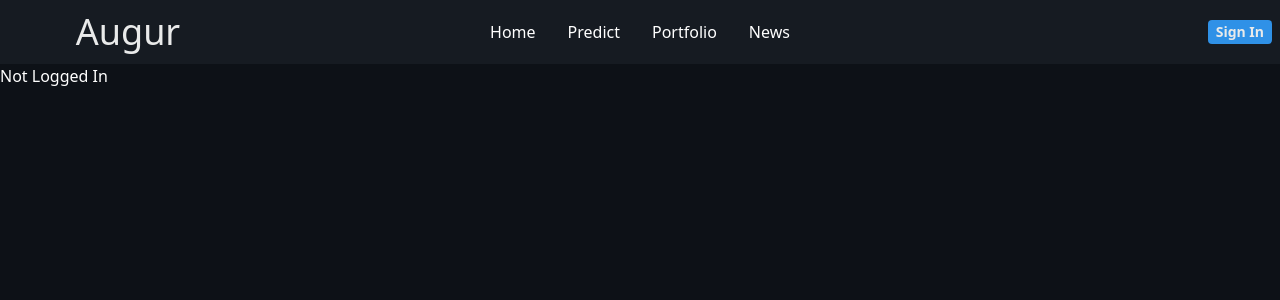
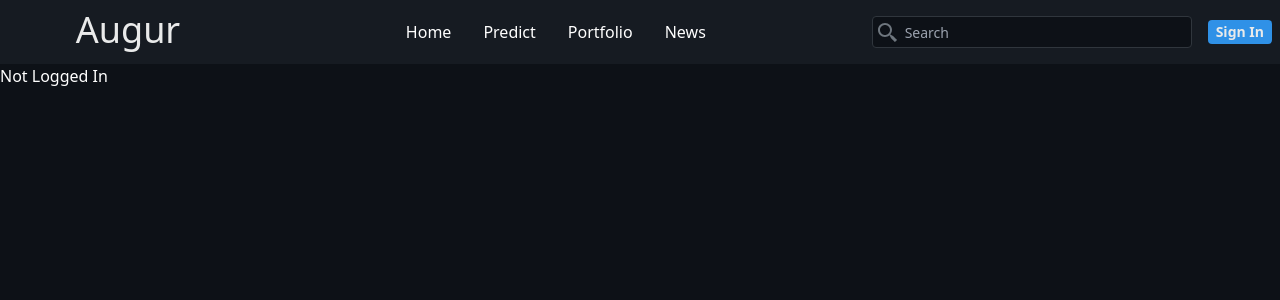
Before and after one commit to JakeK456/Augur-Predict, a Next.js app: page / in a window 1280 px wide. Shown: the top 300 px of the page. Built offline with nearby package versions, Linux system fonts and the light colour scheme; no server answers.

Commit message:
added profile search

```diff
--- a/components/account/NavbarAvatar.js
+++ b/components/account/NavbarAvatar.js
@@ -1,8 +1,7 @@
 import Image from "next/image";
-import { useState, useRef, useEffect } from "react";
+import { useState, useRef } from "react";
 import AccountMenu from "./AccountMenu";
 import useOutsideClick from "../../hooks/useOutsideClick";
-import defaultProfilePic from "../../public/default_profile_picture.png";
 import { useSession } from "next-auth/react";
 import { useProfileProvider } from "hooks/ProfileProvider";
 
--- a/components/header/AccountNav.js
+++ b/components/header/AccountNav.js
@@ -9,7 +9,7 @@ export default function AccountNav() {
     return <></>;
   }
   return (
-    <div className="basis-1/5 flex justify-end">
+    <div className="shrink-0 flex justify-end">
       {session ? <NavbarAvatar /> : <AccountNavSignInButton />}
     </div>
   );
--- a/components/header/Header.js
+++ b/components/header/Header.js
@@ -2,13 +2,15 @@ import AccountNav from "./AccountNav";
 import HamburgerIcon from "./hamburger/HamburgerIcon";
 import LandMark from "./LandMark";
 import MainNav from "./MainNav";
+import SearchBar from "./SearchBar";
 
 export default function Header() {
   return (
-    <div className="flex flex-row h-16 bg-dark-surface">
-      <HamburgerIcon />
+    <div className="flex flex-row h-16 bg-dark-surface justify-between">
+      {/* <HamburgerIcon /> */}
       <LandMark />
       <MainNav />
+      <SearchBar />
       <AccountNav />
     </div>
   );
--- a/components/header/LandMark.js
+++ b/components/header/LandMark.js
@@ -2,7 +2,7 @@ import Link from "next/link";
 
 export default function LandMark() {
   return (
-    <div className="basis-3/5 flex items-center justify-center md:justify-self-start md:basis-1/5 text-dark-theme-6 text-4xl">
+    <div className="items-center justify-center justify-self-start flex basis-1/5 text-dark-theme-6 text-3xl md:text-4xl px-2 pb-1">
       <Link href="/">Augur</Link>
     </div>
   );
--- a/components/header/MainNav.js
+++ b/components/header/MainNav.js
@@ -2,8 +2,8 @@ import Link from "next/link";
 
 export default function MainNav() {
   return (
-    <nav className="hidden md:block m-auto basis-3/5">
-      <ul className="flex justify-center content-center">
+    <nav className="hidden md:block m-auto basis-1/5">
+      <ul className="flex justify-start content-center">
         <li className="m-4">
           <Link href="/" className="text-dark-theme-3">
             Home
--- /dev/null
+++ b/components/header/SearchBar.js
@@ -0,0 +1,50 @@
+import { useState, useRef } from "react";
+import useOutsideClick from "../../hooks/useOutsideClick";
+import SearchResults from "./SearchResults";
+import { BiSearchAlt2 } from "react-icons/bi";
+
+export default function SearchBar() {
+  const ref = useRef();
+  const [search, setSearch] = useState("");
+  const [profiles, setProfiles] = useState([]);
+  const [isOpen, setIsOpen] = useState(false);
+
+  useOutsideClick(ref, () => {
+    if (isOpen) {
+      setIsOpen(false);
+    }
+  });
+
+  const handleSearchChange = async (event) => {
+    event.preventDefault();
+    setSearch(event.target.value);
+    if (event.target.value !== "") {
+      const res = await fetch(`api/search?search=${event.target.value}`);
+      const { resProfiles } = await res.json();
+      setProfiles(resProfiles);
+      setIsOpen(true);
+    } else {
+      setProfiles([]);
+      setIsOpen(false);
+    }
+  };
+  return (
+    <div ref={ref} className="relative grow shrink py-4 mx-2 md:mx-4 max-w-xs">
+      <BiSearchAlt2 className="absolute bottom-[19px] left-1 h-6 w-6 text-dark-bg-text-2" />
+      <input
+        className="h-8 pl-8 w-full pr-2 text-sm rounded caret-dark-bg-text-1 text-dark-bg-text-1 bg-dark-bg border border-dark-bg-border"
+        id="search"
+        type="text"
+        placeholder="Search"
+        autoComplete="off"
+        value={search}
+        onChange={handleSearchChange}
+      />
+      <SearchResults
+        profiles={profiles}
+        isOpen={isOpen}
+        setIsOpen={setIsOpen}
+      />
+    </div>
+  );
+}
--- /dev/null
+++ b/components/header/SearchResults.js
@@ -0,0 +1,33 @@
+import Link from "next/link";
+
+export default function SearchResults({ profiles, isOpen, setIsOpen }) {
+  if (profiles.length > 0) {
+    return (
+      <ul
+        className={`${
+          isOpen ? "block" : "hidden"
+        } absolute top-[50px] rounded-b bg-dark-bg border-b border-r border-l border-dark-theme-border w-full z-50`}
+      >
+        {profiles.map((profile) => (
+          <li
+            key={profile.username}
+            className="py-2 bg-dark-bg border-t border-dark-theme-border"
+          >
+            <Link
+              href={`/${profile.username}`}
+              className="flex flex-col px-4 text-sm text-dark-bg-text-1 hover:text-dark-hover-text hover:bg-dark-surface-hover"
+              onClick={() => {
+                setIsOpen(false);
+              }}
+            >
+              <div>{`${profile.firstName} ${profile.lastName}`}</div>
+              <div>{`${profile.username}`}</div>
+            </Link>
+          </li>
+        ))}
+      </ul>
+    );
+  } else {
+    return <></>;
+  }
+}
--- a/components/header/hamburger/HamburgerIcon.js
+++ b/components/header/hamburger/HamburgerIcon.js
@@ -19,7 +19,7 @@ export default function HamburgerIcon() {
     <>
       <div
         ref={ref}
-        className="md:hidden basis-1/5 justify-self-start flex items-center justify-start p-4"
+        className="md:hidden shrink-0 justify-self-start flex items-center justify-start p-4"
       >
         <div
           className="cursor-pointer space-y-2 md:hidden"
--- a/components/header/hamburger/HamburgerMenu.js
+++ b/components/header/hamburger/HamburgerMenu.js
@@ -1,4 +1,5 @@
 import Link from "next/link";
+import SearchBar from "../SearchBar";
 
 export default function HamburgerMenu({ isOpen }) {
   return (
--- /dev/null
+++ b/pages/api/search.js
@@ -0,0 +1,65 @@
+import { prisma } from "@/lib/prisma";
+
+export default async function handler(req, res) {
+  switch (req.method) {
+    case "GET":
+      try {
+        const { search } = req.query;
+        const resProfiles = await prisma.profile.findMany({
+          take: 10,
+          where: {
+            OR: [
+              {
+                AND: [
+                  {
+                    firstName: {
+                      contains: search.split(" ")[0],
+                      mode: "insensitive",
+                    },
+                  },
+                  {
+                    lastName: {
+                      contains: search.split(" ")[1],
+                      mode: "insensitive",
+                    },
+                  },
+                ],
+              },
+              {
+                lastName: {
+                  contains: search,
+                  mode: "insensitive",
+                },
+              },
+            ],
+          },
+          select: {
+            firstName: true,
+            lastName: true,
+            username: true,
+          },
+        });
+
+        return res.status(200).json({ resProfiles });
+      } catch (error) {
+        return res.status(500).json({ error });
+      }
+      try {
+        const { name, targetName } = req.body;
+        const removeFollower = await prisma.follows.delete({
+          where: {
+            followerName_followingName: {
+              followerName: name,
+              followingName: targetName,
+            },
+          },
+        });
+        res.status(200).json(removeFollower);
+      } catch (error) {
+        res.status(500).json({ error });
+      }
+      break;
+    default:
+      return res.status(500).json({ message: "HTTP method not supported." });
+  }
+}
```
Also changed, not shown: 1 other file (tests, documents, lock files or other folders).
